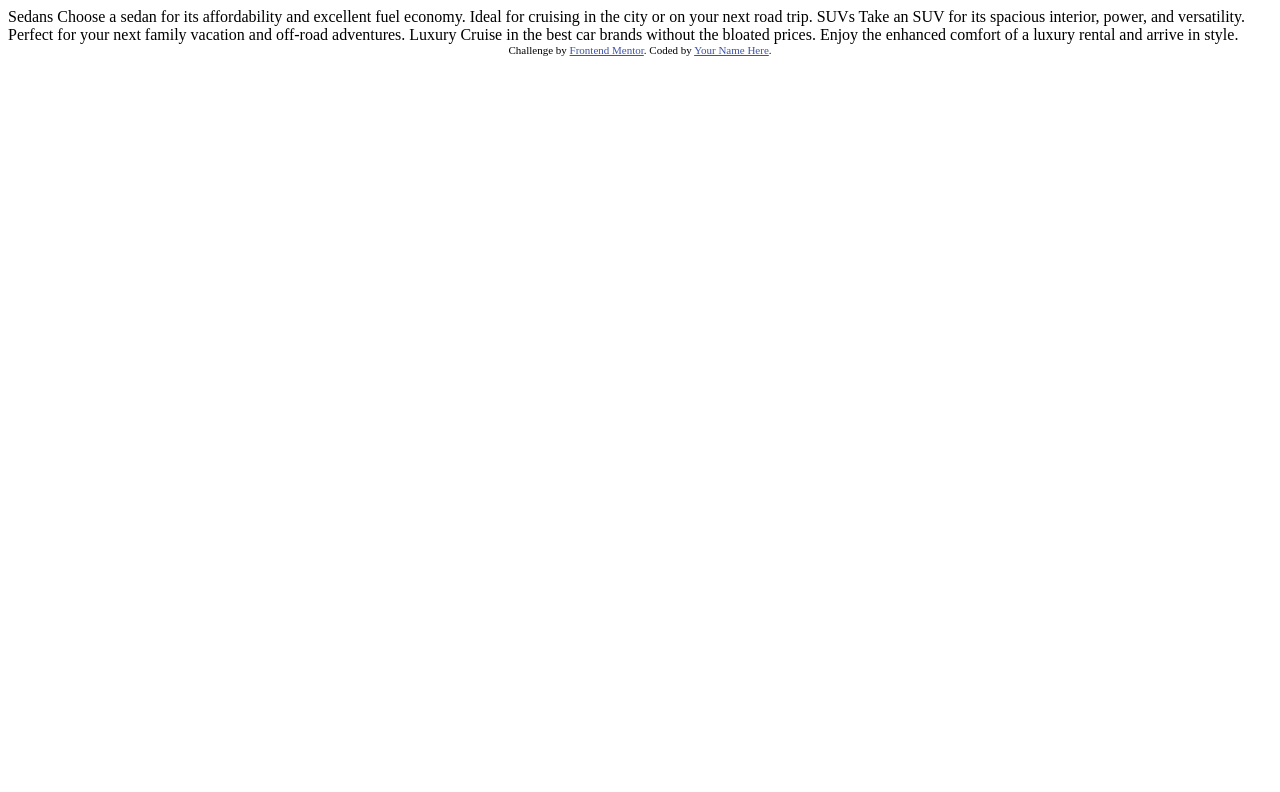
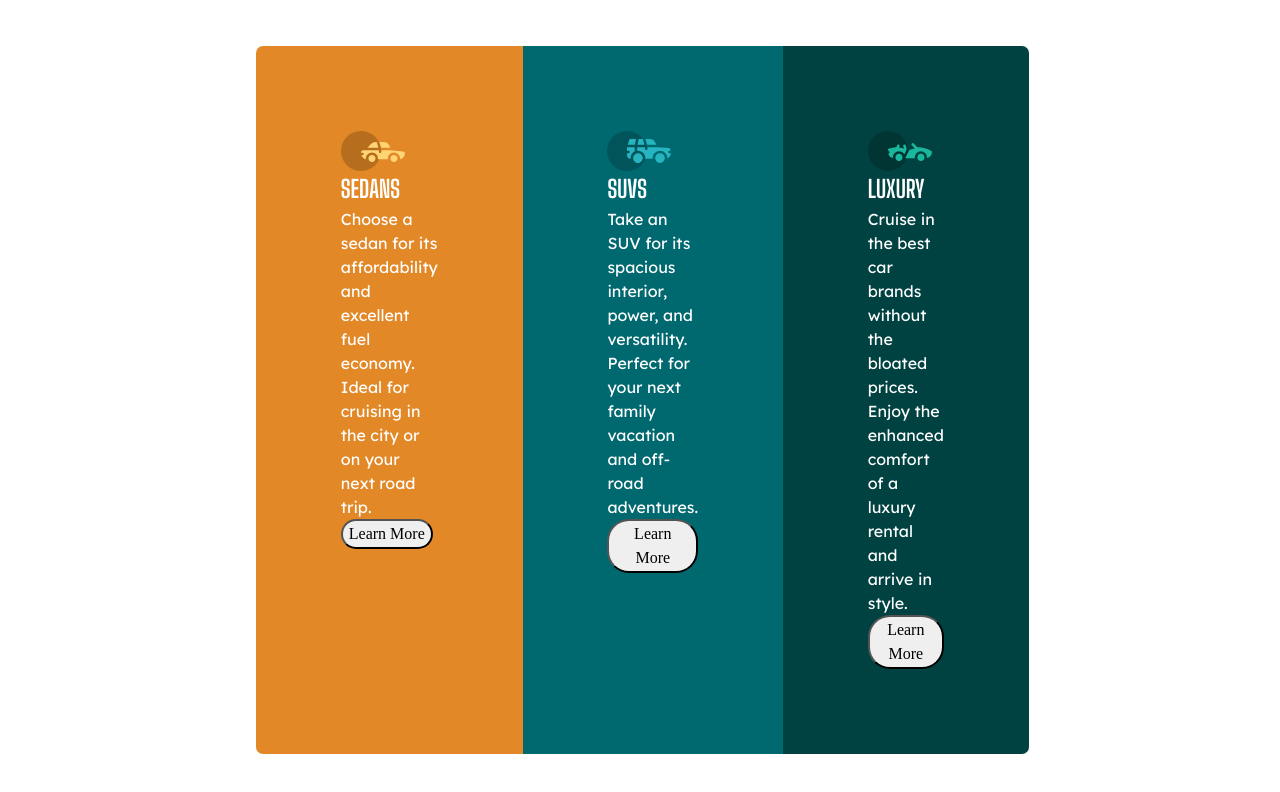
Before and after one commit to Gazerbeam2/FrontendMentor, a plain HTML site: page index.html in a window 1280 px wide. Drawn offline with Linux system fonts and the light colour scheme.

Commit message:
feat:"added html and css content"

```diff
--- a/index.html
+++ b/index.html
@@ -5,6 +5,13 @@
   <meta name="viewport" content="width=device-width, initial-scale=1.0"> <!-- displays site properly based on user's device -->
 
   <link rel="icon" type="image/png" sizes="32x32" href="./images/favicon-32x32.png">
+  <link rel="stylesheet" href="main.css">
+  <link rel="preconnect" href="https://fonts.googleapis.com">
+<link rel="preconnect" href="https://fonts.gstatic.com" crossorigin>
+<link href="https://fonts.googleapis.com/css2?family=Lexend+Deca&display=swap" rel="stylesheet">
+<link rel="preconnect" href="https://fonts.googleapis.com">
+<link rel="preconnect" href="https://fonts.gstatic.com" crossorigin>
+<link href="https://fonts.googleapis.com/css2?family=Big+Shoulders+Display:wght@700&family=Lexend+Deca&display=swap" rel="stylesheet">
 
   <title>Frontend Mentor | 3-column preview card component</title>
 
@@ -15,22 +22,38 @@
   </style>
 </head>
 <body>
+<main>
 
-  Sedans
-  Choose a sedan for its affordability and excellent fuel economy. Ideal for cruising in the city
-  or on your next road trip.
+  <section class="sedanSection">
+  <img src="/images/icon-sedans.svg" alt="Sedan Icon">
+  <h2>Sedans</h2>
+  <p>Choose a sedan for its affordability and excellent fuel economy. Ideal for cruising in the city
+  or on your next road trip.</p>
+  <button type="button">Learn More</button>
 
-  SUVs
-  Take an SUV for its spacious interior, power, and versatility. Perfect for your next family vacation
-  and off-road adventures.
+  </section>
 
-  Luxury
-  Cruise in the best car brands without the bloated prices. Enjoy the enhanced comfort of a luxury
-  rental and arrive in style.
+  <section class="suvSection">
+    <img src="/images/icon-suvs.svg" alt="SUV Icon">
+  <h2>SUVs</h2>
+  <p>Take an SUV for its spacious interior, power, and versatility. Perfect for your next family vacation
+  and off-road adventures.</p>
+  <button type="button">Learn More</button>
+  </section>
 
-  <div class="attribution">
+  <section class=luxurySection>
+  <img src="/images/icon-luxury.svg" alt="Luxury Icon">
+  <h2>Luxury</h2>
+  <p>Cruise in the best car brands without the bloated prices. Enjoy the enhanced comfort of a luxury
+  rental and arrive in style.</p>
+  <button type=="button">Learn More</button>
+  </section>
+
+</main>
+
+  <!--<div class="attribution">
     Challenge by <a href="https://www.frontendmentor.io?ref=challenge" target="_blank">Frontend Mentor</a>.
     Coded by <a href="#">Your Name Here</a>.
-  </div>
+  </div>-->
 </body>
 </html>
--- /dev/null
+++ b/main.css
@@ -0,0 +1,118 @@
+
+
+/* Box sizing rules */
+*,
+*::before,
+*::after {
+  box-sizing: border-box;
+}
+
+/* Remove default margin */
+body,
+h1,
+h2,
+h3,
+h4,
+p,
+figure,
+blockquote,
+dl,
+dd {
+  margin: 0;
+}
+
+/* Remove list styles on ul, ol elements with a list role, which suggests default styling will be removed */
+ul[role='list'],
+ol[role='list'] {
+  list-style: none;
+}
+
+/* Set core root defaults */
+html:focus-within {
+  scroll-behavior: smooth;
+}
+
+/* Set core body defaults */
+body {
+  min-height: 100vh;
+  text-rendering: optimizeSpeed;
+  line-height: 1.5;
+}
+
+/* A elements that don't have a class get default styles */
+a:not([class]) {
+  text-decoration-skip-ink: auto;
+}
+
+/* Make images easier to work with */
+img,
+picture {
+  max-width: 100%;
+  display: block;
+}
+
+/* Inherit fonts for inputs and buttons */
+input,
+button,
+textarea,
+select {
+  font: inherit;
+}
+
+/* Remove all animations, transitions and smooth scroll for people that prefer not to see them */
+@media (prefers-reduced-motion: reduce) {
+  html:focus-within {
+   scroll-behavior: auto;
+  }
+
+  *,
+  *::before,
+  *::after {
+    animation-duration: 0.01ms !important;
+    animation-iteration-count: 1 !important;
+    transition-duration: 0.01ms !important;
+    scroll-behavior: auto !important;
+  }
+}
+body{
+    display:flex;
+    justify-content: center;
+    align-items: center;
+}
+main{
+display:flex;
+max-width: 60%;
+
+}
+.sedanSection,.suvSection,.luxurySection{
+    color:white;
+    padding:5.3em;
+
+}
+
+.sedanSection{
+    background:hsl(31, 77%, 52%);
+    border-radius: 7px 0 0 7px;
+}
+
+.suvSection{
+    background:hsl(184, 100%, 22%);
+}
+
+.luxurySection{
+     background:hsl(179, 100%, 13%);
+     border-radius: 0 7px 7px 0;
+}
+
+button{
+    border-radius: 22px;
+}
+
+h2{
+    font-family: 'Big Shoulders Display', sans-serif;
+    text-transform: uppercase;
+}
+
+p{
+    font-family: 'Lexend Deca', sans-serif;
+}
```
Also changed, not shown: 2 other files.
